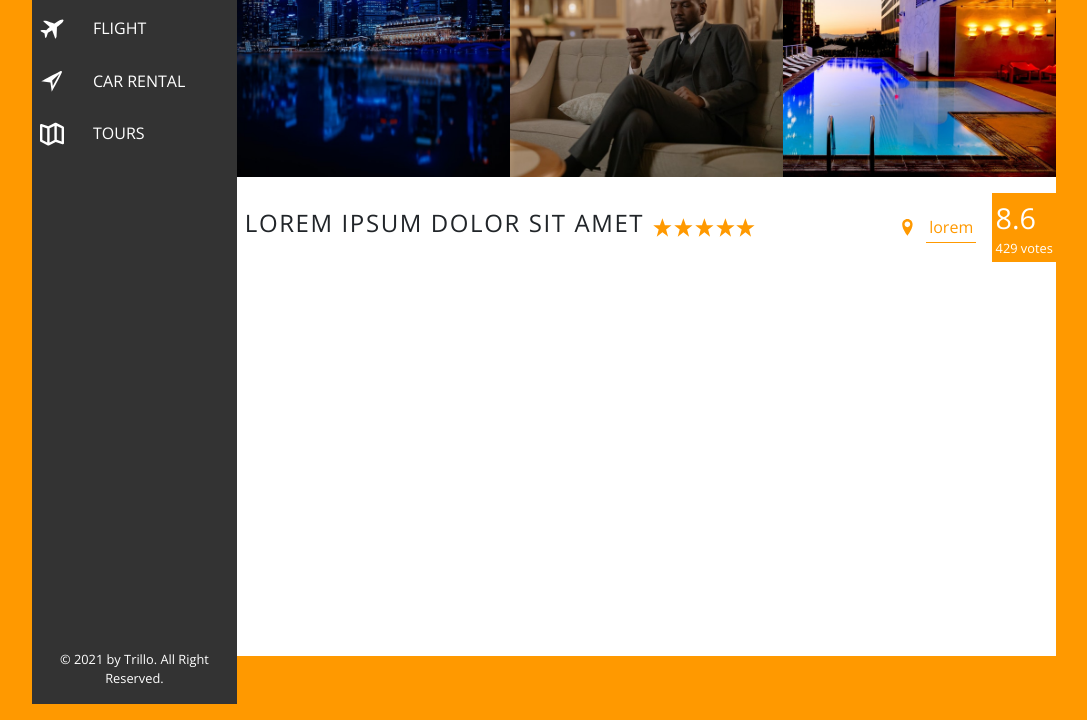
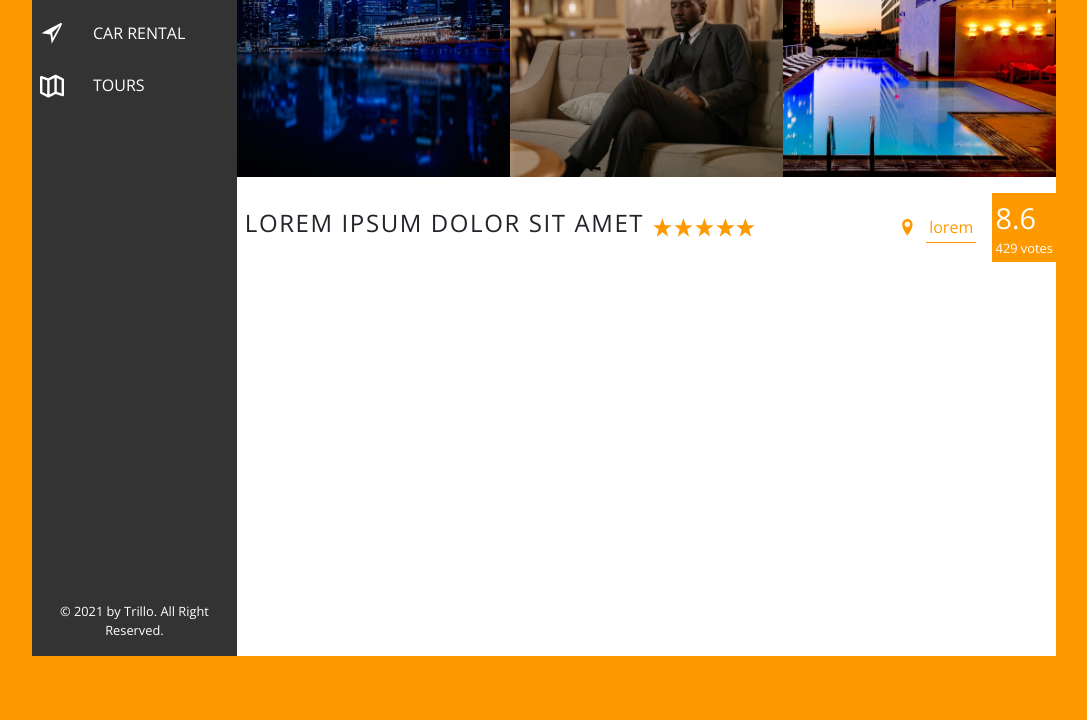
Before and after one commit to Salman-Farshe/Trillo, a website: page index.html in a window 1280 px wide. Shown: the part 208-928 px from the top of the page, without its empty margins (96-1183 px from the left). Drawn offline with nearby package versions, Linux system fonts and the light colour scheme.

Commit message:
adding margin-top to the sidebar section

```diff
--- a/sass/layouts/flex.scss
+++ b/sass/layouts/flex.scss
@@ -7,6 +7,8 @@
     flex: 0 1 20%; // grow, shrink, basis
     background-color: var(--dark-color);
     height: 100%;
+
+    margin-top: -3rem;
 }
 
 .hotel__view{
```
Also changed, not shown: css/style.css.
